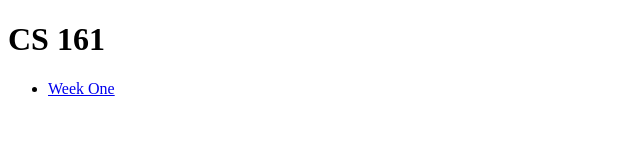
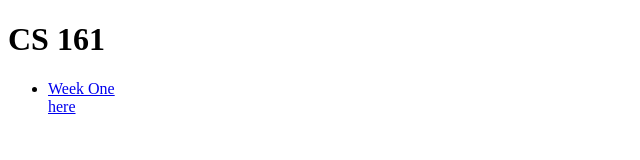
Before and after one commit to Victorrincon/victorrincon.github.io, a plain HTML site: page CS_161/index.html in a window 1280 px wide. Shown: the full height of the page, 0-640 px from the left. Drawn offline with Linux system fonts and the light colour scheme.

Commit message:
book work link

```diff
--- a/CS_161/index.html
+++ b/CS_161/index.html
@@ -7,6 +7,7 @@
 <h1>CS 161</h1>
 <ul>
     <li><a href="weeks/week01.html">Week One</a></li>
+    <a href="https://docs.google.com/document/d/1uMeiD--mqXzk-Ak12xO8oB7Ir6WsYv_cDu2G2hczGwM/edit">here</a>
 </ul>
 </body>
 </html>
```
